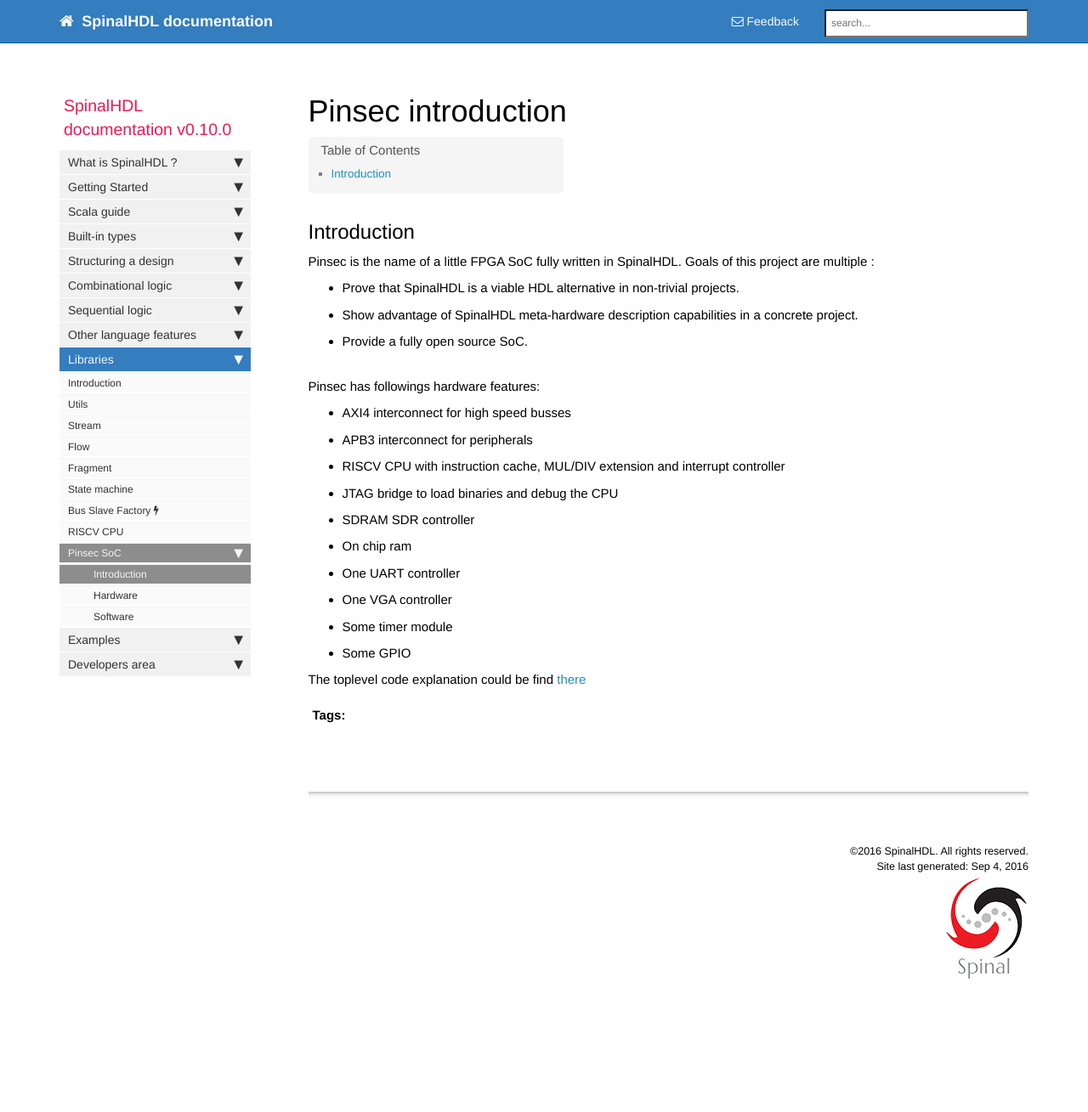
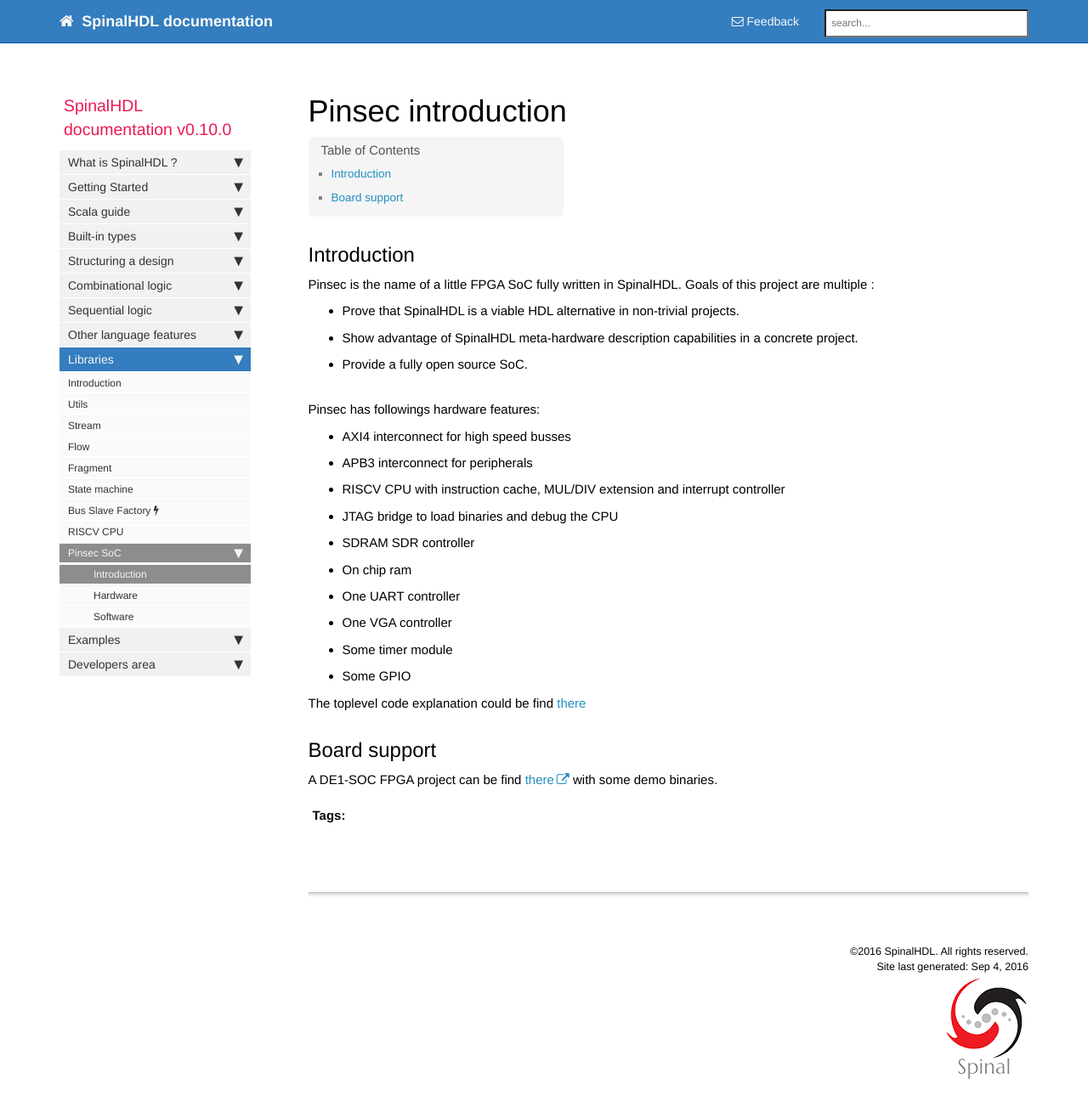
Before and after one commit to SpinalHDL/SpinalDoc, a Jekyll site: the page built from spinal/lib/pinsec/introduction.md, in a window 1280 px wide and 1331 px high. Shown: the top 1309 px of the window at 85% size. Built offline with Jekyll 4.4.1, drawn with Linux system fonts in a browser that asks for light colours; nearby versions of some CDN libraries; comment, search, counter and statistics services are not loaded.

Commit message:
Add Pinsec board support

```diff
--- a/spinal/lib/pinsec/introduction.md
+++ b/spinal/lib/pinsec/introduction.md
@@ -31,3 +31,7 @@
 - Some GPIO
 
 The toplevel code explanation could be find [there](/SpinalDoc/spinal/lib/pinsec/hardware_toplevel/)
+
+## Board support
+
+A DE1-SOC FPGA project can be find [there](https://drive.google.com/folderview?id=0B-CqLXDTaMbKOGhIU0JGdHVVSk0&usp=sharing) with some demo binaries.
```
